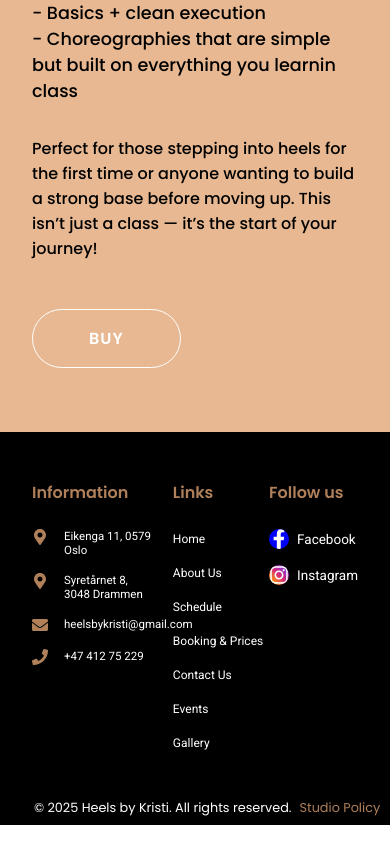
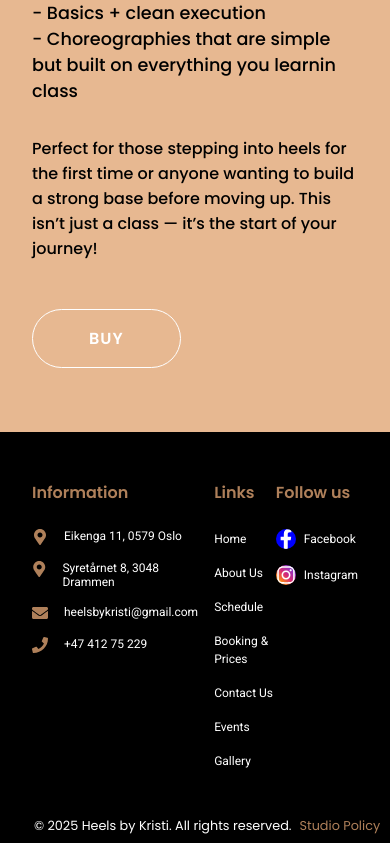
Before and after one commit to Lukas-Jdk/Heels-By-Kristi, a Next.js app: page / in a window 390 px wide. Shown: the part 4006-4849 px from the top of the page. Built offline with nearby package versions, Linux system fonts and the light colour scheme.

Commit message:
fixing footer

```diff
--- a/components/Footer/FooterInfo.module.css
+++ b/components/Footer/FooterInfo.module.css
@@ -30,24 +30,24 @@
 }
 
 .link {
-  color: inherit;
+  color: white;
   text-decoration: none;
-     cursor: pointer;
+  cursor: pointer;
+
 }
 
 .link:hover {
   text-decoration: underline;
 }
 
-
-
 @media (max-width: 550px) {
   .footerInfo h2 {
     font-size: 16px;
   }
   .footerInfo p {
-    font-size: 11.5px;
+    font-size: 12px;
     padding-right: 1rem;
-    max-width: 103px;
+
   }
+
 }
--- a/components/Footer/FooterInfo.tsx
+++ b/components/Footer/FooterInfo.tsx
@@ -24,7 +24,7 @@ const FooterInfo = () => {
         <div className={styles.infoBlock}>
           <FaEnvelope className={styles.icon} />
           <div>
-            <p>
+            <p className={styles.emailLink}>
               <a href="mailto:heelsbykristi@gmail.com" className={styles.link}>
                 heelsbykristi@gmail.com
               </a>
--- a/components/Footer/FooterSocial.module.css
+++ b/components/Footer/FooterSocial.module.css
@@ -24,7 +24,7 @@
   color: var(--white);
   text-decoration: none;
   font-family: var(--font-second);
-  font-size: 13.5px;
+  font-size: 12px;
   display: flex;
   align-items: center;
   gap: 0.5rem;
```
